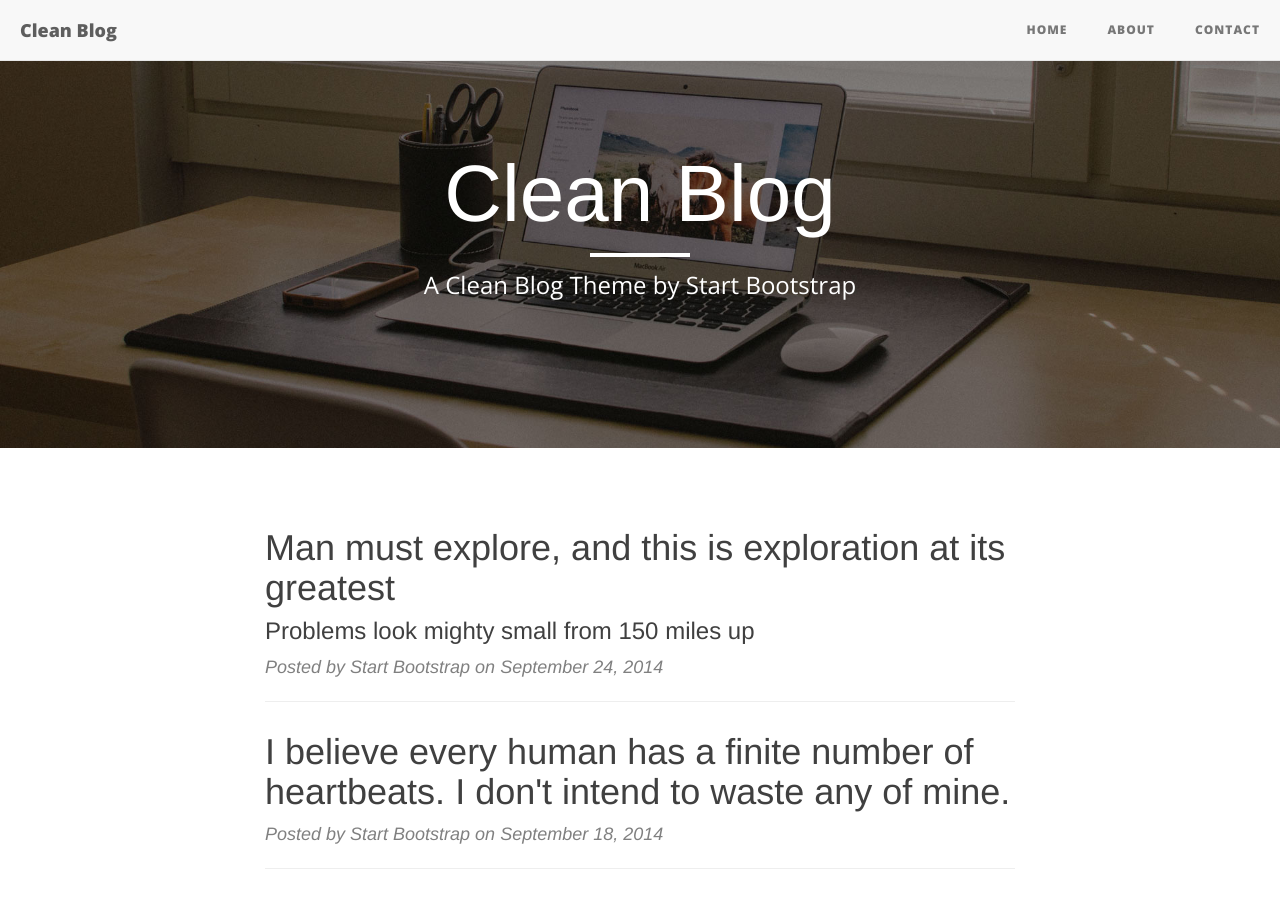
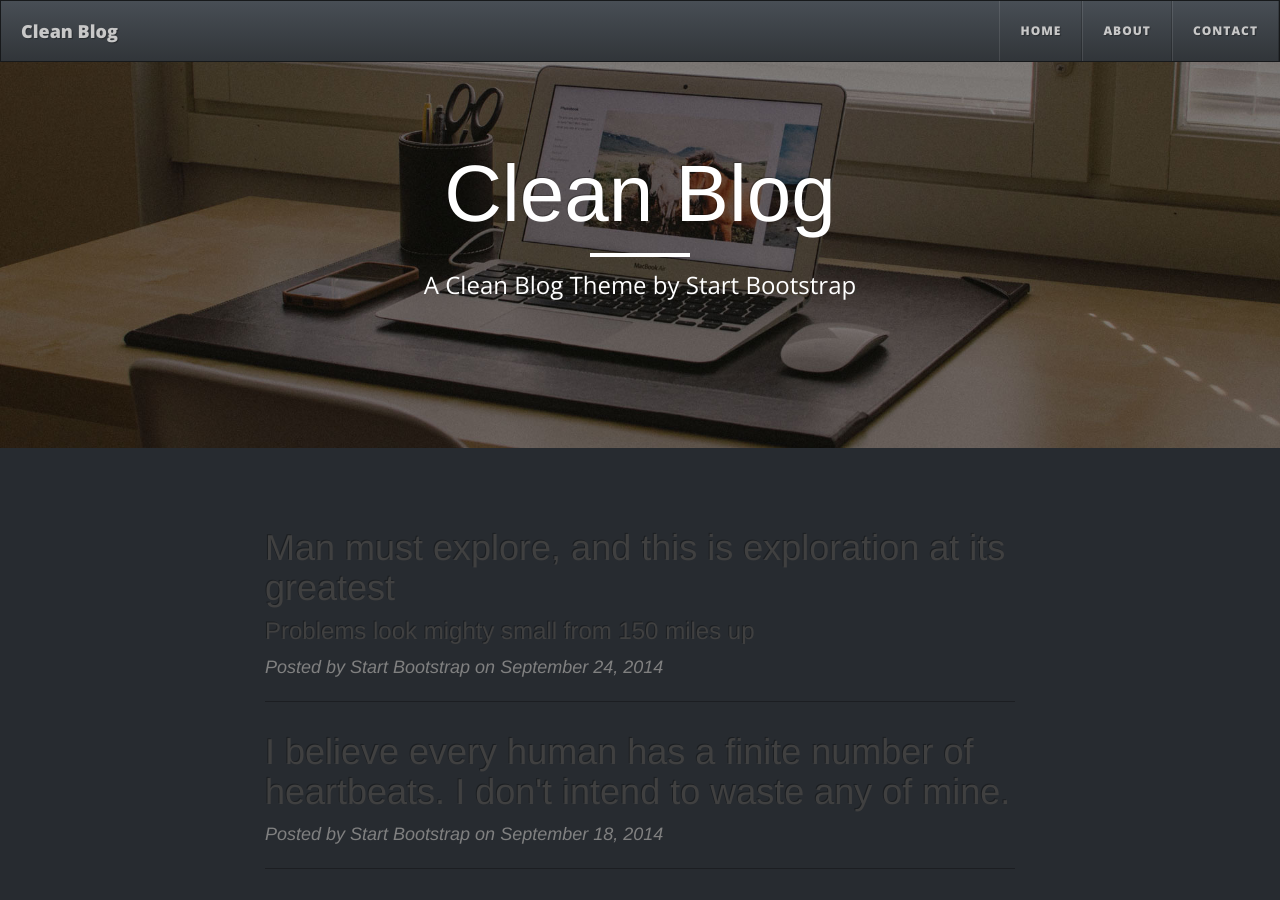
Before and after one commit to helmingstay/site, a Jekyll site: the page built from index.html, in a window 1280 px wide and 900 px high. Built offline with Jekyll 4.4.1, drawn with Linux system fonts in a browser that asks for light colours; nearby versions of some CDN libraries; library files that are not in the unit come from our copies; the list of posts is cut into pages by our own code.

```diff
--- a/_includes/head.html
+++ b/_includes/head.html
@@ -13,7 +13,7 @@
     <link rel="stylesheet" href="{{ "/css/clean-blog.css" | prepend: site.baseurl }}">
 
     <!-- Bootstrap Core CSS -->
-    <link rel="stylesheet" href="{{ "/css/bootstrap.min.css" | prepend: site.baseurl }}">
+    <link rel="stylesheet" href="{{ "/css/slate.bootstrap.min.css" | prepend: site.baseurl }}">
 
     <!-- Pygments Github CSS
         <link rel="stylesheet" href="{{ "/css/syntax.css" | prepend: site.baseurl }}">
```
